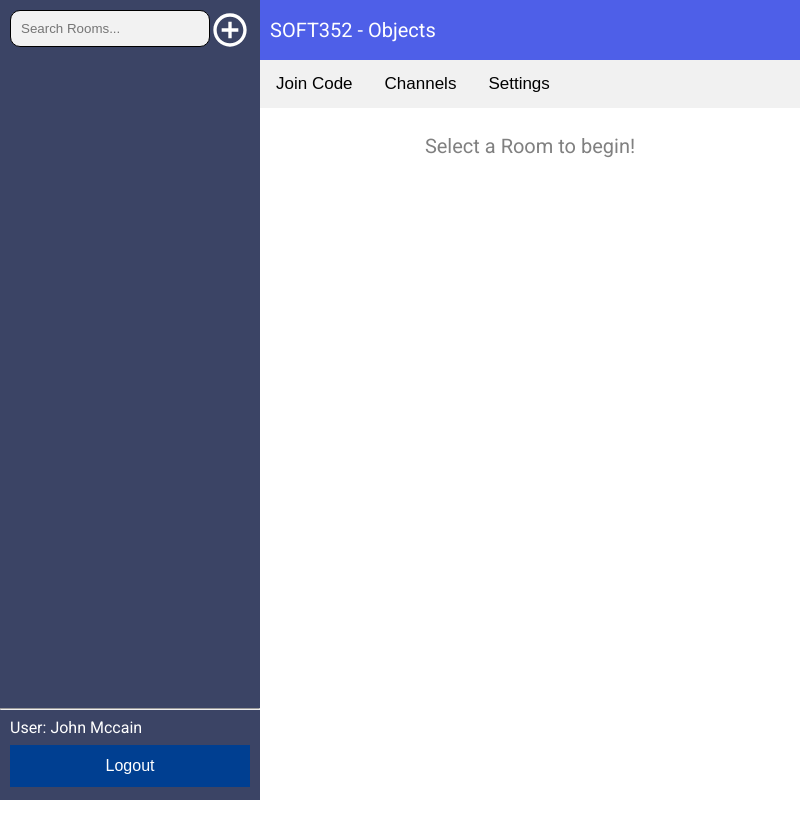
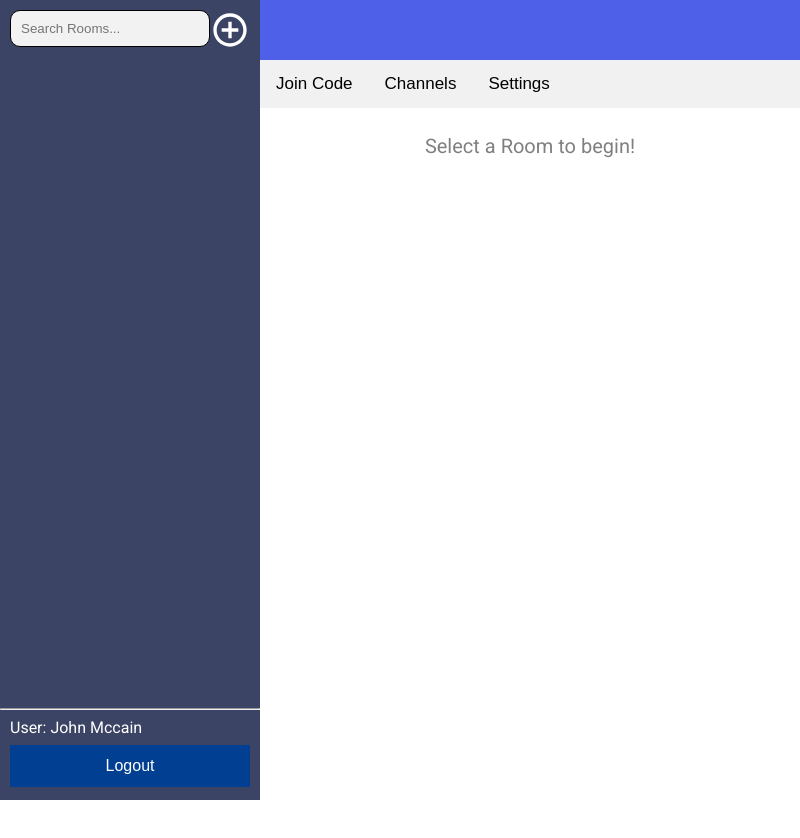
Before and after one commit to nooma42/Nooma-Desktop, an Electron app: page home.html in a window 800 px wide. Drawn offline with nearby package versions, Linux system fonts and the light colour scheme; no server answers; files whose address does not match are found by name.

Commit message:
remove room title default

```diff
--- a/home.html
+++ b/home.html
@@ -34,7 +34,7 @@
          </div>
       </div>
       <div id="topBar">
-         <p id="roomTitle">SOFT352 - Objects</p>
+         <p id="roomTitle"></p>
       </div>
       <div id="mainContent">
          <div class="tab">
```
